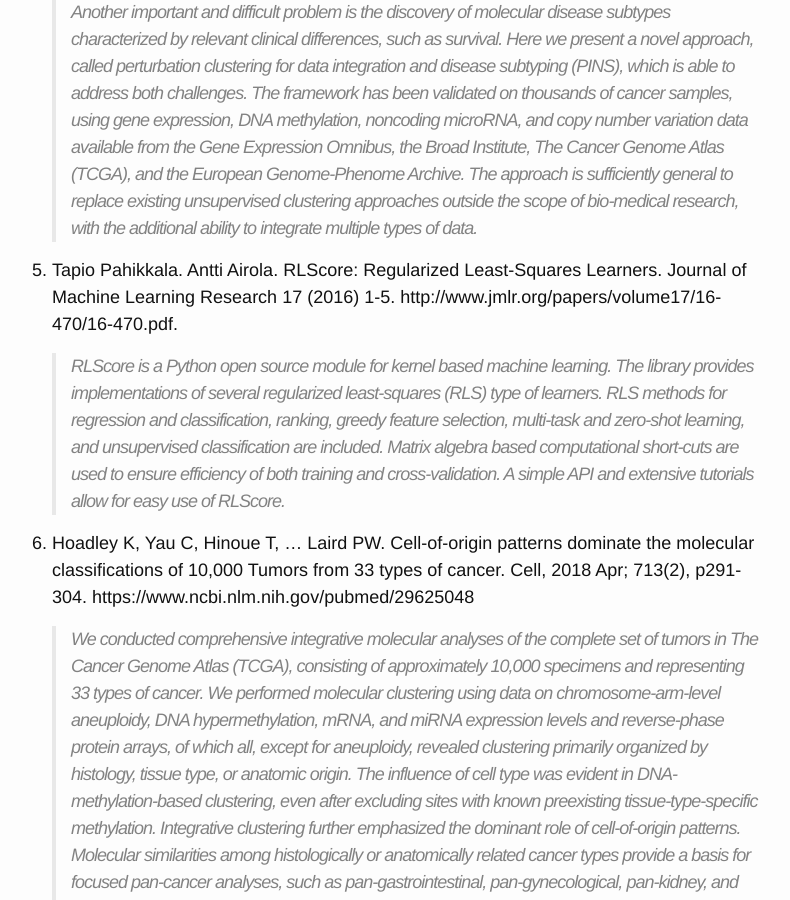
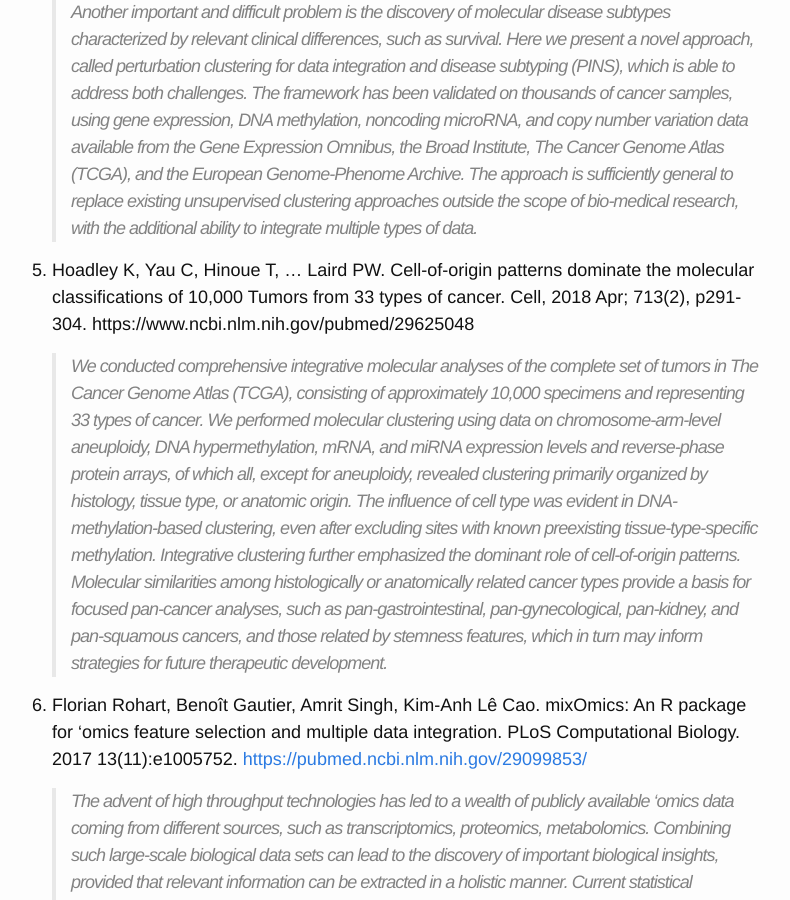
Before and after one commit to dcmb-courses/bioinf602-603, a Jekyll site: the page built from MultiOmics_Integration.md, in a window 1280 px wide and 900 px high, scrolled down 1569 px. Shown: the whole window, without its empty margins (248-1038 px from the left). Built offline with Jekyll 4.4.1, drawn with Linux system fonts in a browser that asks for light colours.

Commit message:
Update MultiOmics_Integration.md

```diff
--- a/MultiOmics_Integration.md
+++ b/MultiOmics_Integration.md
@@ -22,15 +22,6 @@ permalink: /MultiOmics_Integration/
 
    >Advances in high-throughput technologies allow for measurements of many types of omics data, yet the meaningful integration of several different data types remains a significant challenge. Another important and difficult problem is the discovery of molecular disease subtypes characterized by relevant clinical differences, such as survival. Here we present a novel approach, called perturbation clustering for data integration and disease subtyping (PINS), which is able to address both challenges. The framework has been validated on thousands of cancer samples, using gene expression, DNA methylation, noncoding microRNA, and copy number variation data available from the Gene Expression Omnibus, the Broad Institute, The Cancer Genome Atlas (TCGA), and the European Genome-Phenome Archive. The approach is sufficiently general to replace existing unsupervised clustering approaches outside the scope of bio-medical research, with the additional ability to integrate multiple types of data.
 
-1. Tapio Pahikkala. Antti Airola.  RLScore: Regularized Least-Squares Learners. Journal of Machine Learning Research 17 (2016) 1-5. http://www.jmlr.org/papers/volume17/16-470/16-470.pdf.
-
-      >RLScore is a Python open source module for kernel based machine learning. The library
-provides implementations of several regularized least-squares (RLS) type of learners. RLS
-methods for regression and classification, ranking, greedy feature selection, multi-task and
-zero-shot learning, and unsupervised classification are included. Matrix algebra based
-computational short-cuts are used to ensure efficiency of both training and cross-validation.
-A simple API and extensive tutorials allow for easy use of RLScore.
-
 1. Hoadley K, Yau C, Hinoue T, ... Laird PW.  Cell-of-origin patterns dominate the molecular classifications of 10,000 Tumors from 33 types of cancer.  Cell, 2018 Apr; 713(2), p291-304. https://www.ncbi.nlm.nih.gov/pubmed/29625048
 
    >We conducted comprehensive integrative molecular analyses of the complete set of tumors in The Cancer Genome Atlas (TCGA), consisting of approximately 10,000 specimens and representing 33 types of cancer. We performed molecular clustering using data on chromosome-arm-level aneuploidy, DNA hypermethylation, mRNA, and miRNA expression levels and reverse-phase protein arrays, of which all, except for aneuploidy, revealed clustering primarily organized by histology, tissue type, or anatomic origin. The influence of cell type was evident in DNA-methylation-based clustering, even after excluding sites with known preexisting tissue-type-specific methylation. Integrative clustering further emphasized the dominant role of cell-of-origin patterns. Molecular similarities among histologically or anatomically related cancer types provide a basis for focused pan-cancer analyses, such as pan-gastrointestinal, pan-gynecological, pan-kidney, and pan-squamous cancers, and those related by stemness features, which in turn may inform strategies for future therapeutic development.
```
